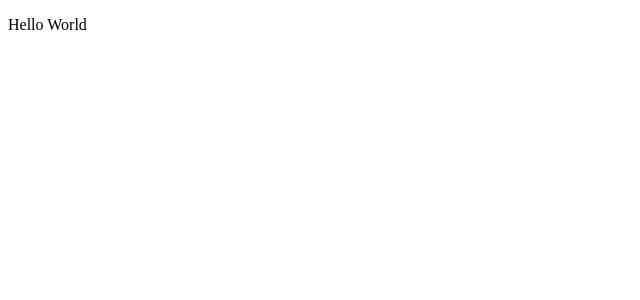
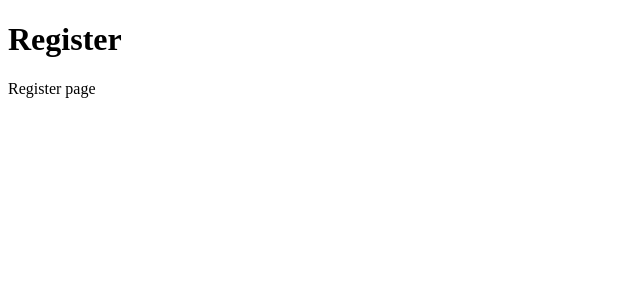
Before and after one commit to riad40/STM-ParkTrack, a React (Create React App) app: page /register in a window 1280 px wide. Shown: the top 300 px of the page, without its empty margins (0-640 px from the left). Built offline with nearby package versions, Linux system fonts and the light colour scheme.

Commit message:
added initial router configs to the app

```diff
--- a/package.json
+++ b/package.json
@@ -12,6 +12,7 @@
     "@types/react-dom": "^18.0.11",
     "react": "^18.2.0",
     "react-dom": "^18.2.0",
+    "react-router-dom": "^6.9.0",
     "react-scripts": "5.0.1",
     "typescript": "^4.9.5",
     "web-vitals": "^2.1.4"
--- a/src/App.tsx
+++ b/src/App.tsx
@@ -1,9 +1,7 @@
+import Router from "./Router"
+
 const App = (): JSX.Element => {
-    return (
-        <div>
-            <p>Hello World</p>
-        </div>
-    )
+    return <Router />
 }
 
 export default App
--- /dev/null
+++ b/src/Router.tsx
@@ -0,0 +1,16 @@
+import { Home, Login, Register } from "./pages"
+import { BrowserRouter, Routes, Route } from "react-router-dom"
+
+const Router = (): JSX.Element => {
+    return (
+        <BrowserRouter>
+            <Routes>
+                <Route path="/" element={<Home />} />
+                <Route path="/login" element={<Login />} />
+                <Route path="/register" element={<Register />} />
+            </Routes>
+        </BrowserRouter>
+    )
+}
+
+export default Router
--- /dev/null
+++ b/src/pages/Home.tsx
@@ -0,0 +1,10 @@
+const Home = (): JSX.Element => {
+    return (
+        <div>
+            <h1>Home</h1>
+            <p>Home page</p>
+        </div>
+    )
+}
+
+export default Home
--- /dev/null
+++ b/src/pages/Login.tsx
@@ -0,0 +1,10 @@
+const Login = (): JSX.Element => {
+    return (
+        <div>
+            <h1>Login</h1>
+            <p>Login page</p>
+        </div>
+    )
+}
+
+export default Login
--- /dev/null
+++ b/src/pages/Register.tsx
@@ -0,0 +1,10 @@
+const Register = (): JSX.Element => {
+    return (
+        <div>
+            <h1>Register</h1>
+            <p>Register page</p>
+        </div>
+    )
+}
+
+export default Register
--- /dev/null
+++ b/src/pages/index.ts
@@ -0,0 +1,5 @@
+import Home from "./Home"
+import Login from "./Login"
+import Register from "./Register"
+
+export { Home, Login, Register }
```
Also changed, not shown: 1 other file (tests, documents, lock files or other folders).
